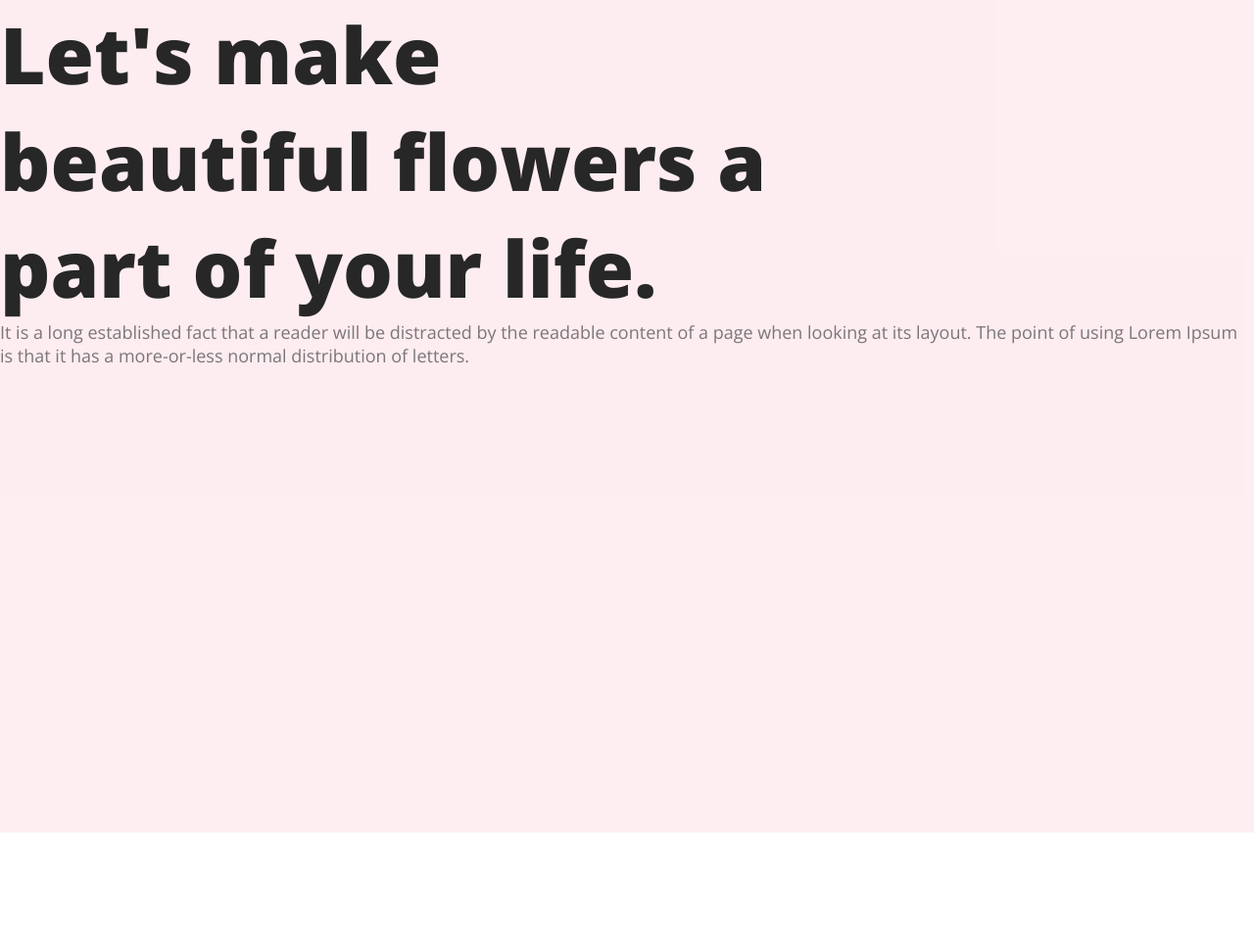
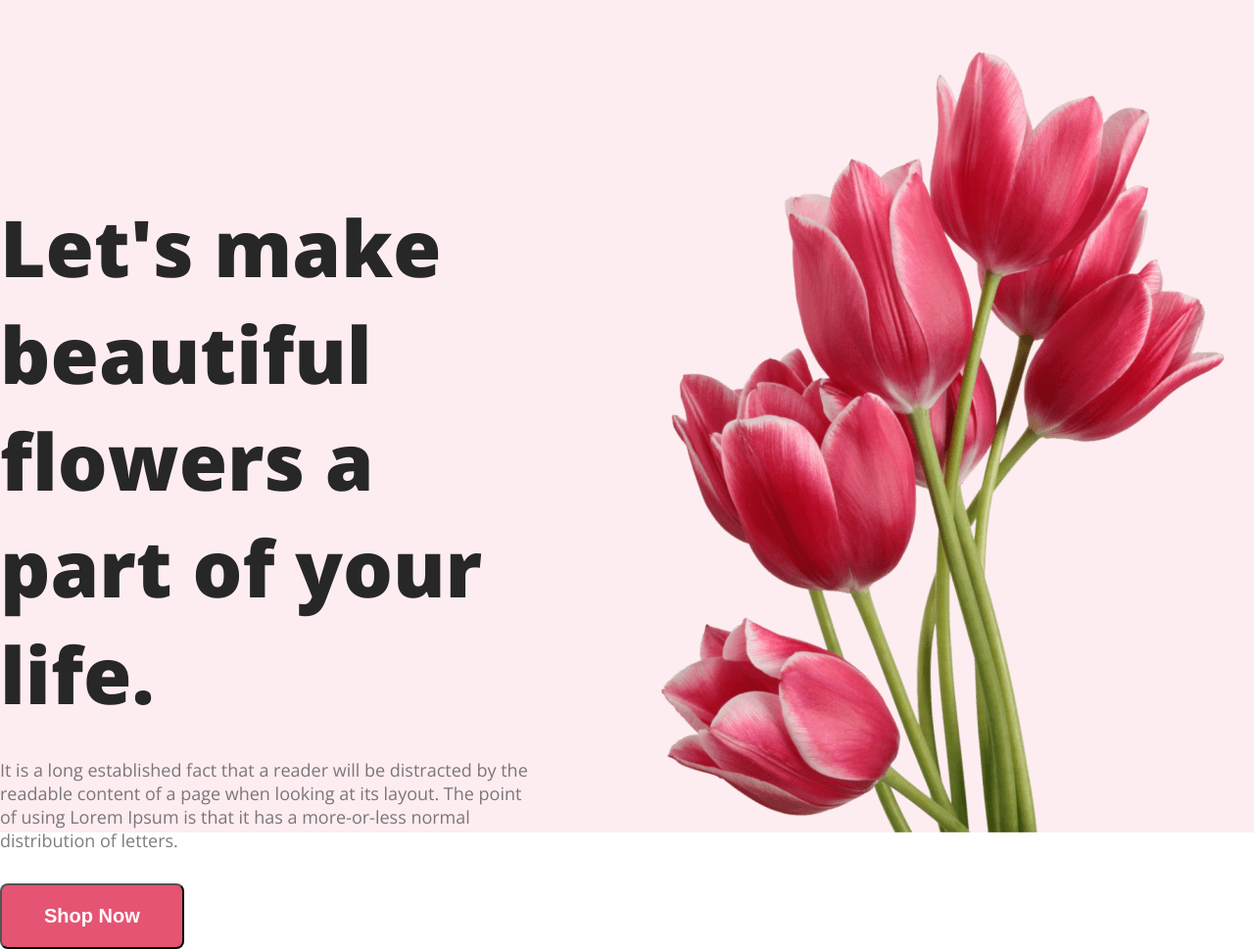
Before and after one commit to nashidrakib/flower-shop, a plain HTML site: page flower-shop-assignment/index.html in a window 1280 px wide. Shown: the whole page at 98% size. Before the commit the page ends 850 px from the top, so only its background shows below. Drawn offline with nearby package versions, Linux system fonts and the light colour scheme.

Commit message:
banner finished

```diff
--- a/flower-shop-assignment/index.html
+++ b/flower-shop-assignment/index.html
@@ -15,8 +15,14 @@
 <body>
     <header>
         <div class="banner">
-            <h1 class="banner-title">Let's make<br> beautiful flowers a<br> part of your life.</h1>
+            <div class="banner-info">
+                <h1 class="banner-title">Let's make<br> beautiful flowers a<br> part of your life.</h1>
             <p class="banner-text">It is a long established fact that a reader will be distracted by the readable content of a page when looking at its layout. The point of using Lorem Ipsum is that it has a more-or-less normal distribution of letters.</p>
+            <button class="btn">Shop Now</button>
+            </div>
+            <div class="banner-img">
+                <img src="Flower Asset/pngwing 10.png" alt="">
+            </div>
         </div>
     </header>
 </body>
--- a/flower-shop-assignment/styles/flowershop.css
+++ b/flower-shop-assignment/styles/flowershop.css
@@ -12,6 +12,9 @@ body {
 .banner {
     background: rgba(229, 84, 115, 0.10);
     height: 850px;
+    display: flex;
+    justify-content: center;
+    gap: 97px;
 }
 
 .banner-title {
@@ -19,10 +22,24 @@ body {
     font-size: 80px;
     font-weight: 800;
     max-width: 790px;
+    margin-top: 197px;
 }
-
 .banner-text {
+    margin-top: 32px;
     color: rgba(39, 39, 39, 0.60);
     font-size: 18px;
     font-weight: 400;
+    max-width: 634px;
 }
+.btn {
+    margin-top: 32px;
+    border-radius: 8px;
+    background: #E55473;
+    padding: 20px 43px;
+    color: #FFF;
+    font-size: 20px;
+    font-weight: 700;
+}
+.banner-img{
+    margin-top: 50px;
+}
```
